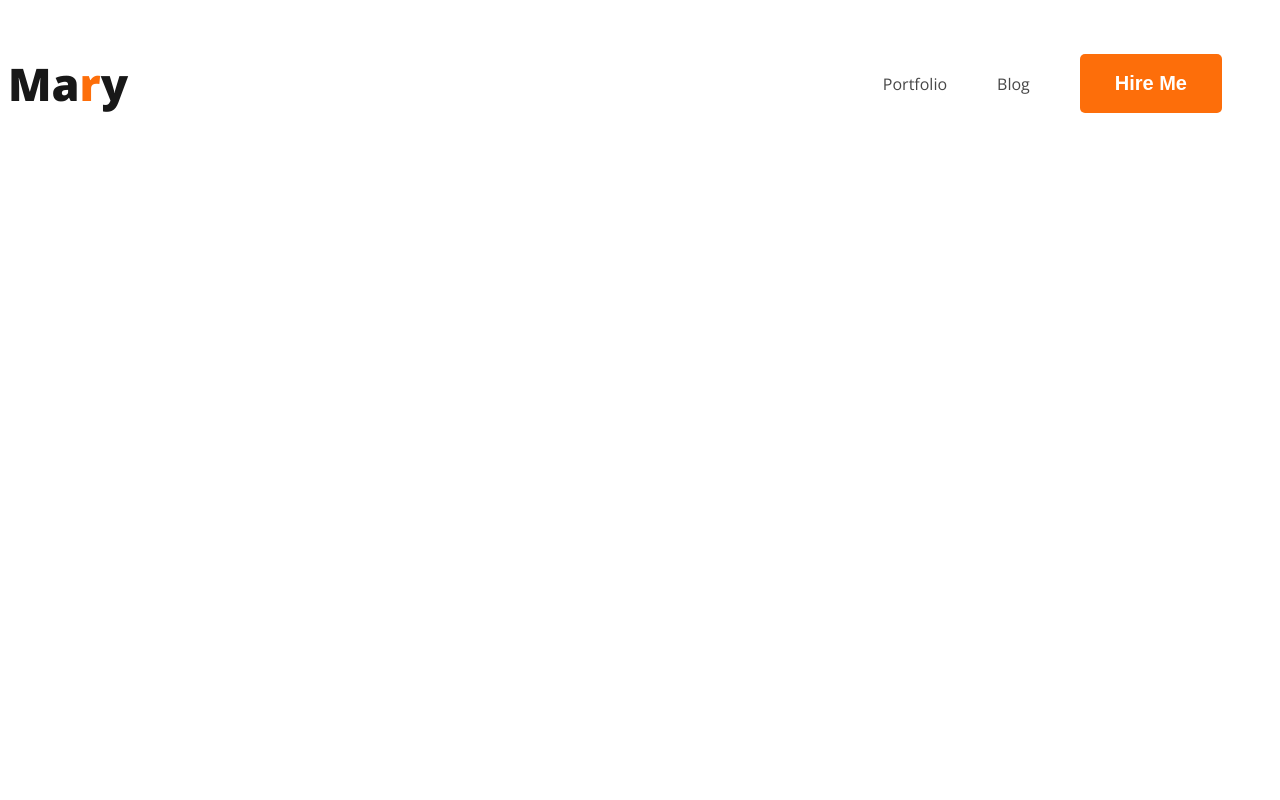
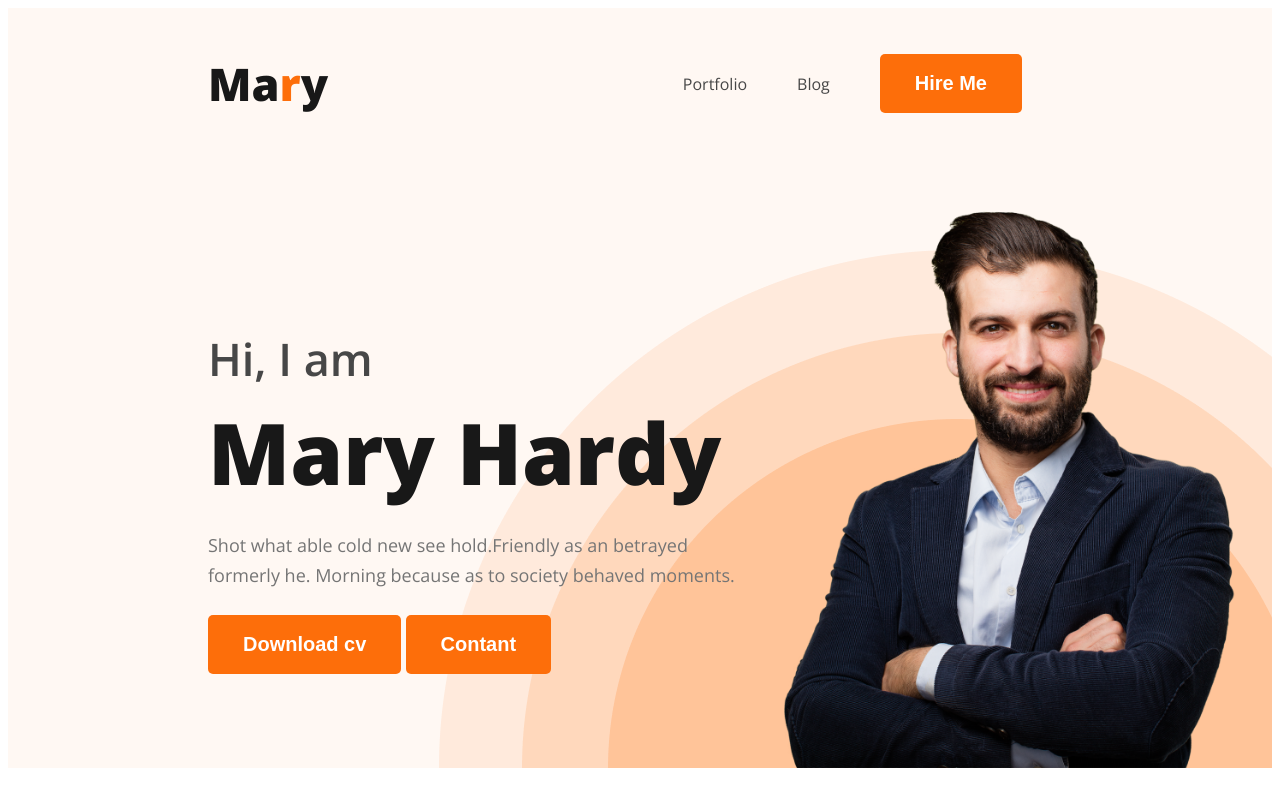
Before and after one commit to Mmsshakil/web-devloper-portfolio, a plain HTML site: page index.html in a window 1280 px wide. Drawn offline with nearby package versions, Linux system fonts and the light colour scheme.

Commit message:
header done

```diff
--- a/index.html
+++ b/index.html
@@ -1,19 +1,18 @@
 <!DOCTYPE html>
 <html lang="en">
+
 <head>
   <meta charset="UTF-8" />
   <meta name="viewport" content="width=device-width, initial-scale=1.0" />
   <title>My portfolio</title>
   <link rel="preconnect" href="https://fonts.googleapis.com" />
   <link rel="preconnect" href="https://fonts.gstatic.com" crossorigin />
-    <link
-      href="https://fonts.googleapis.com/css2?family=Open+Sans:wght@300;400;600;800&display=swap"
-      rel="stylesheet"
-    />
+  <link href="https://fonts.googleapis.com/css2?family=Open+Sans:wght@300;400;600;800&display=swap" rel="stylesheet" />
   <link rel="stylesheet" href="/styles/portfolio.css" />
 </head>
+
 <body>
-    <head>
+  <header class="header">
     <nav>
       <h3 class="nav-title">Ma<span class="text-primary">r</span>y</h3>
       <ul>
@@ -22,8 +21,24 @@
         <li><button class="btn-primary">Hire Me</button></li>
       </ul>
     </nav>
-    </head>
+
+    <div class="banner">
+
+      <div class="banner-content">
+        <h3 class="banner-greeting">Hi, I  am</h3>
+        <h1 class="banner-title">Mary Hardy</h1>
+        <p class="banner-des">Shot what able cold new see hold.Friendly as an betrayed formerly he. Morning because as to society behaved moments.</p>
+
+        <button class="btn-primary">Download cv</button>
+        <button class="btn-primary">Contant</button>
+
+      </div>
+      <img class="profile-pic" src="/images/hardy.png" alt="">
+
+    </div>
+  </header>
   <main></main>
   <footer></footer>
 </body>
+
 </html>
--- a/styles/portfolio.css
+++ b/styles/portfolio.css
@@ -21,6 +21,7 @@ nav {
   display: flex;
   justify-content: space-between;
   align-items: center;
+  margin: 0 200px;
 }
 
 .nav-title {
@@ -43,3 +44,57 @@ nav a {
   text-decoration: none;
   color: #474747;
 }
+
+/* header reated styles */
+
+.header{
+    background-color:#FFF8F3 ;
+    background-image: url(/images/header_bg.png);
+    background-repeat: no-repeat;
+    background-position: bottom right;
+}
+
+.banner{
+    padding: 30px 30px 0px 200px ;
+    display: flex;
+    align-items: center;
+justify-content: space-between;
+
+}
+
+.banner-content{
+max-width: 585px;
+}
+
+.banner .profile-pic{
+  width: 500px;
+
+}
+
+/* banner-greeting design */
+
+.banner-greeting{
+  color: var(--dark-02, #474747);
+  font-size: 45px;
+  font-weight: 600;
+  margin-bottom: 0;
+}
+
+.banner-title{
+  color: var(--dark-01, #181818);
+font-size: 85px;
+font-weight: 700;
+margin-top: 5px;
+margin-bottom: 20px;
+}
+
+.banner-des{
+  color: var(--dark-03, #757575);
+font-size: 18px;
+font-weight: 400;
+line-height: 30px;
+margin-bottom: 25px;
+}
+
+
+/* main section start */
```
Lines whose indentation alone changed are shown as unchanged.
